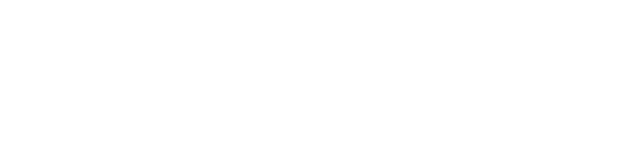
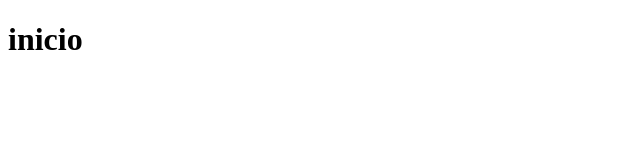
Before and after one commit to Msaimonavtch07/eliminar-segundo, a plain HTML site: page index.html in a window 1280 px wide. Shown: the whole page, without its empty margins (0-640 px from the left). Drawn offline with Linux system fonts and the light colour scheme.

Commit message:
agregue el titulo

```diff
--- a/index.html
+++ b/index.html
@@ -6,6 +6,8 @@
     <title>Document</title>
 </head>
 <body>
-
+    <h1>
+        inicio
+    </h1>
 </body>
 </html>
```
